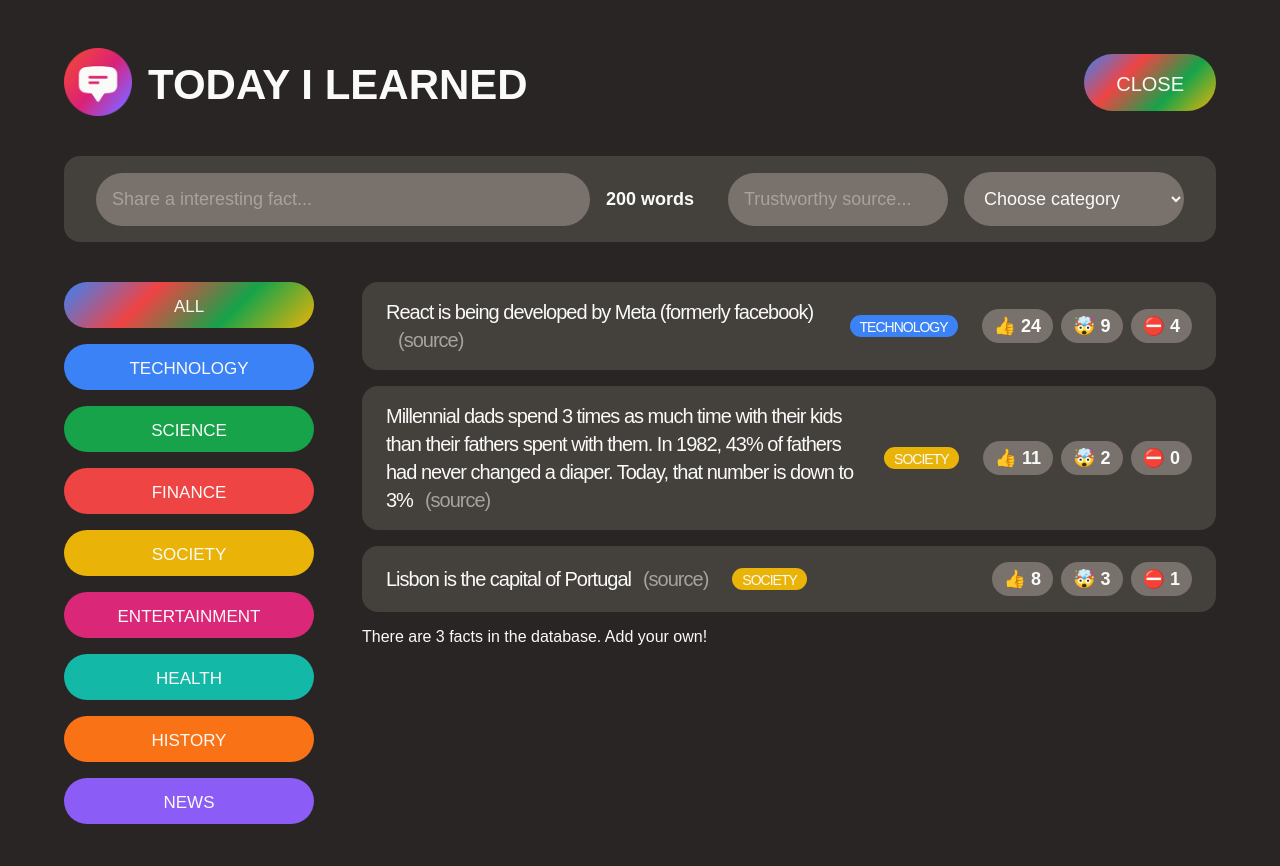
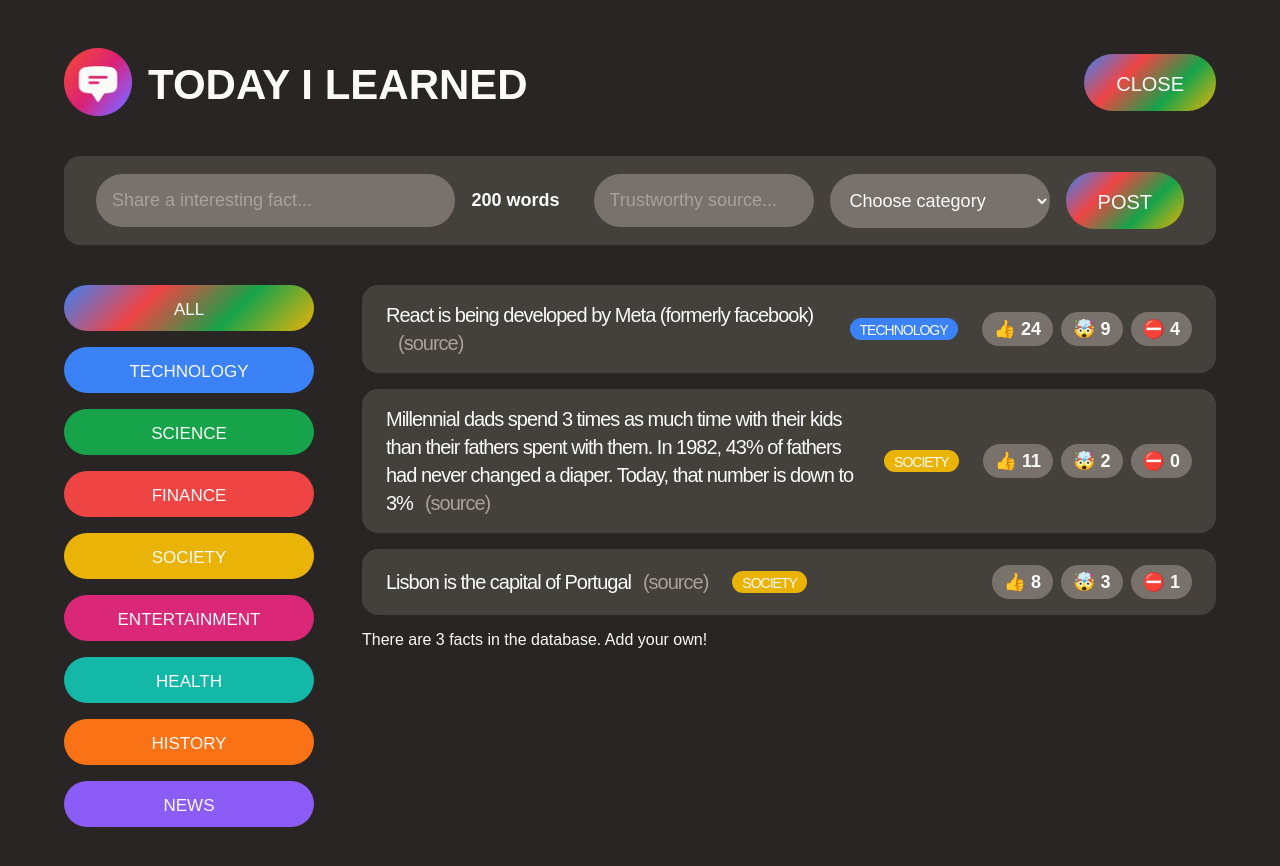
Before and after one commit to rongyue1/today-i-learned, a React (Create React App) app: page / in a window 1280 px wide. Both pictures are taken after a click on the button "SHARE A FACT". Shown: the top 866 px of the page. Built offline with nearby package versions, Linux system fonts and the light colour scheme; a web font is replaced by a local one.

Commit message:
move NewFactForm to App

```diff
--- a/src/App.js
+++ b/src/App.js
@@ -1,7 +1,6 @@
 import React, { useState } from "react";
 import "./style.css";
 import Header from "./components/Header";
-import NewFactForm from "./components/NewFactForm";
 import FactList from "./components/FactList";
 import CategoryFilter from "./components/CategoryFilter";
 
@@ -50,13 +49,47 @@ const initialFacts = [
   },
 ];
 
+function NewFactForm() {
+  const [text, setText] = useState("");
+  const [source, setSource] = useState("");
+  const [category, setCategory] = useState("");
+  const textLength = text.length;
+
+  return (
+    <form className="fact-form">
+      <input
+        value={text}
+        onChange={(e) => setText(e.target.value)}
+        type="text"
+        placeholder="Share a interesting fact..."
+      />
+      <span>{200 - textLength} words</span>
+      <input
+        value={source}
+        onChange={(e) => setSource(e.target.value)}
+        type="text"
+        placeholder="Trustworthy source..."
+      />
+      <select value={category} onChange={(e) => setCategory(e.target.value)}>
+        <option value="">Choose category</option>
+        {CATEGORIES.map((cat) => (
+          <option key={cat.name} value={cat.name}>
+            {cat.name.toUpperCase()}
+          </option>
+        ))}
+      </select>
+      <button className="btn btn-large">POST</button>
+    </form>
+  );
+}
+
 function App() {
   const [showForm, setShowForm] = useState(false);
 
   return (
     <>
       <Header showForm={showForm} setShowForm={setShowForm} />
-      {showForm ? <NewFactForm categoryLists={CATEGORIES} /> : null}
+      {showForm ? <NewFactForm /> : null}
       <main className="main">
         <CategoryFilter categoryLists={CATEGORIES} />
         <FactList facts={initialFacts} categoryLists={CATEGORIES} />
--- a/src/components/NewFactForm.jsx
+++ /dev/null
@@ -1,35 +0,0 @@
-import React, { useState } from "react";
-
-function NewFactForm({ categoryLists }) {
-  const [text, setText] = useState("");
-  const [source, setSource] = useState("");
-  const [category, setCategory] = useState("");
-  const textLength = text.length;
-
-  return (
-    <form className="fact-form">
-      <input
-        value={text}
-        onChange={(e) => setText(e.target.value)}
-        type="text"
-        placeholder="Share a interesting fact..."
-      />
-      <span>{200 - textLength} words</span>
-      <input
-        value={source}
-        onChange={(e) => setSource(e.target.value)}
-        type="text"
-        placeholder="Trustworthy source..."
-      />
-      <select value={category} onChange={(e) => setCategory(e.target.value)}>
-        <option value="">Choose category</option>
-        {categoryLists.map((cat) => (
-          <option key={cat.name} value={cat.name}>
-            {cat.name.toUpperCase()}
-          </option>
-        ))}
-      </select>
-    </form>
-  );
-}
-export default NewFactForm;
```
